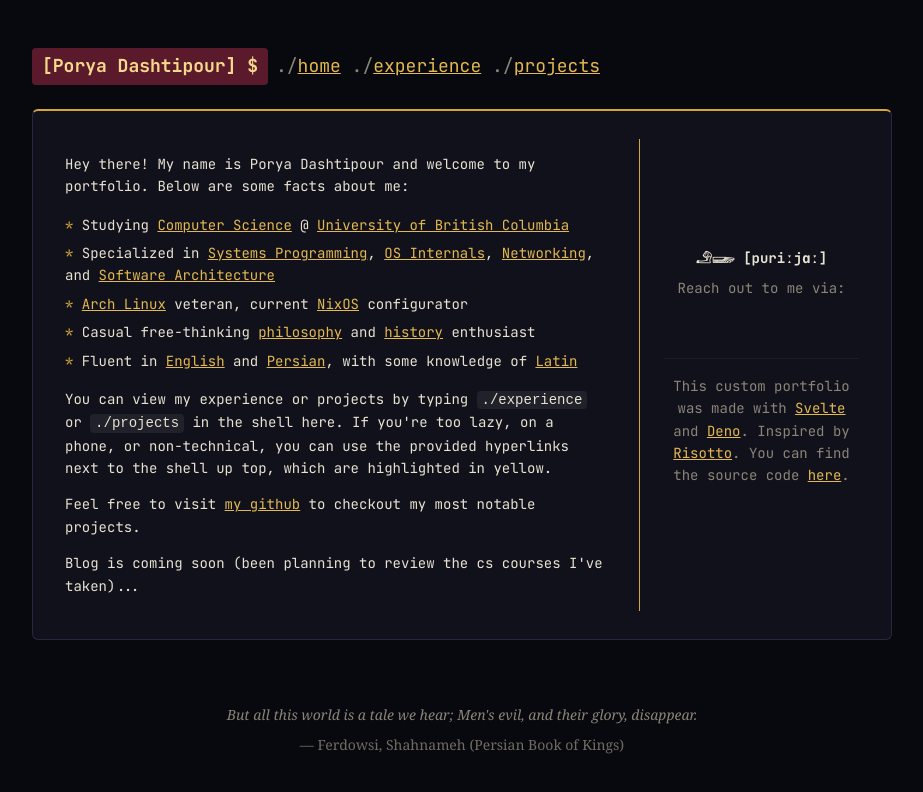
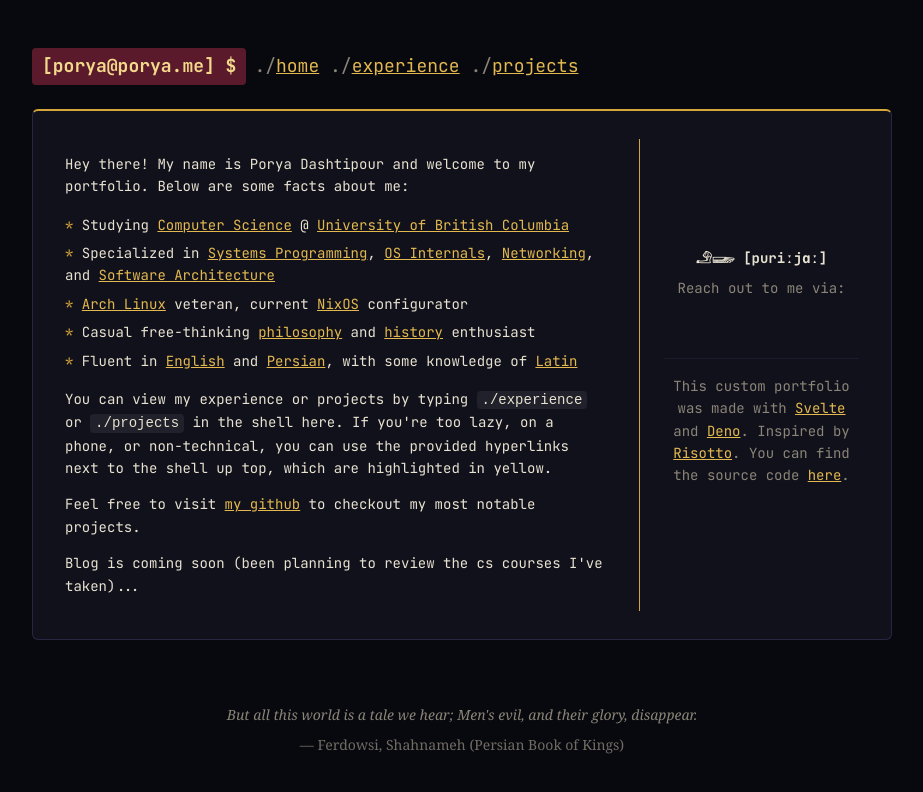
Before and after one commit to p0ryae/website, a SvelteKit app: page / in a window 1280 px wide. Shown: the top 792 px of the page, without its empty margins (178-1101 px from the left). Built offline with nearby package versions, Linux system fonts and the light colour scheme; some icons are missing.

Commit message:
fix: make sure the shell uses a domain and first name for the shell prompt

```diff
--- a/src/lib/shared.svelte.ts
+++ b/src/lib/shared.svelte.ts
@@ -1 +1 @@
-export const shared = $state({ name: 'Porya Dashtipour' });
+export const shared = $state({ name: 'Porya Dashtipour', domain: 'porya.me' });
--- a/src/routes/+layout.svelte
+++ b/src/routes/+layout.svelte
@@ -108,7 +108,9 @@
 
 <div class="container">
   <div class="prompt-bar">
-    <span class="prompt-tag">[{shared.name}] $</span>
+    <span class="prompt-tag"
+      >[{shared.name.split(" ")[0].toLowerCase()}@{shared.domain}] $</span
+    >
     <span class="prompt-path">
       {#if typing}
         {typed}<span class="cursor">▌</span>
```
